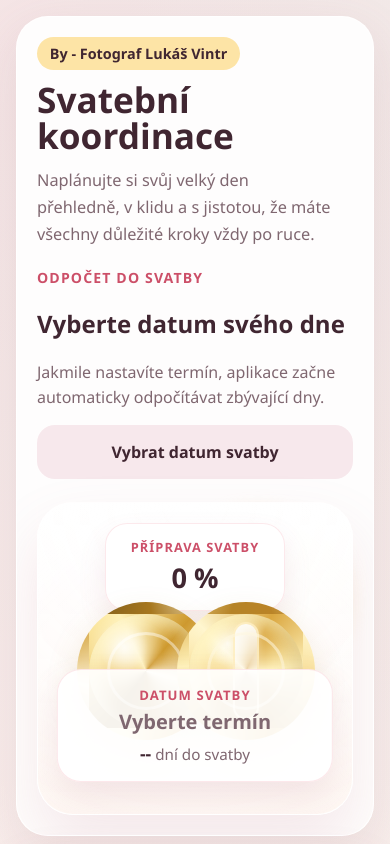
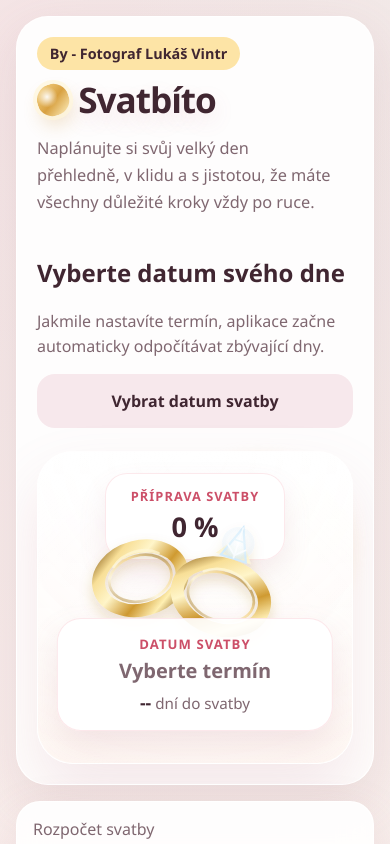
Before and after one commit to vintr98lukas-max/svatebni-checklist, a plain HTML site: page index.html in a window 390 px wide. Shown: the top 844 px of the page. Drawn offline with Linux system fonts and the light colour scheme.

Commit message:
Add files via upload

```diff
--- a/app.js
+++ b/app.js
@@ -56,6 +56,7 @@ const els = {
   addTaskSection: document.querySelector("#addTaskSection"),
   taskItemTemplate: document.querySelector("#taskItemTemplate"),
   weddingDateInput: document.querySelector("#weddingDateInput"),
+  weddingDatePicker: document.querySelector("#weddingDatePicker"),
   weddingDateDisplay: document.querySelector("#weddingDateDisplay"),
   countdownHeadline: document.querySelector("#countdownHeadline"),
   countdownText: document.querySelector("#countdownText"),
@@ -310,6 +311,7 @@ function renderCountdown() {
     els.countdownDays.textContent = "--";
     els.weddingDateDisplay.textContent = "Vyberte termín";
     els.weddingDateDisplay.dataset.empty = "true";
+    els.weddingDatePicker.hidden = false;
     return;
   }
 
@@ -327,6 +329,7 @@ function renderCountdown() {
 
   els.weddingDateDisplay.textContent = formattedDate;
   els.weddingDateDisplay.dataset.empty = "false";
+  els.weddingDatePicker.hidden = true;
 
   if (diffDays > 0) {
     els.countdownHeadline.textContent = `Do svatby zbývá ${formatUnit(diffDays, "den", "dny", "dní")}`;
--- a/index.html
+++ b/index.html
@@ -6,28 +6,27 @@
   <meta name="theme-color" content="#e7657a">
   <meta name="apple-mobile-web-app-capable" content="yes">
   <meta name="apple-mobile-web-app-status-bar-style" content="default">
-  <meta name="apple-mobile-web-app-title" content="Svatební koordinace">
-  <meta name="description" content="Elegantní svatební koordinace pro plánování úkolů, termínu a rozpočtu.">
+  <meta name="apple-mobile-web-app-title" content="Svatbíto">
+  <meta name="description" content="Svatbíto pro plánování svatby, termínu a rozpočtu v elegantním přehledu.">
   <link rel="manifest" href="./manifest.json">
   <link rel="apple-touch-icon" href="./icons/icon-180.png">
   <link rel="icon" type="image/png" sizes="192x192" href="./icons/icon-192.png">
   <link rel="stylesheet" href="./styles.css">
-  <title>Svatební koordinace</title>
+  <title>Svatbíto</title>
 </head>
 <body>
   <div class="app-shell">
     <header class="hero">
       <div class="hero__content">
         <p class="eyebrow">By - Fotograf Lukáš Vintr</p>
-        <h1>Svatební koordinace</h1>
+        <h1 class="brand-mark">Svatbíto</h1>
         <p class="hero__text">Naplánujte si svůj velký den přehledně, v&nbsp;klidu a&nbsp;s&nbsp;jistotou, že máte všechny důležité kroky vždy&nbsp;po&nbsp;ruce.</p>
         <div class="hero-tools">
           <div class="hero-tools__copy">
-            <p class="countdown-card__label">Odpočet do svatby</p>
             <h2 id="countdownHeadline">Vyberte datum svého dne</h2>
             <p id="countdownText">Jakmile nastavíte termín, aplikace začne automaticky odpočítávat zbývající dny.</p>
           </div>
-          <label class="button button--secondary countdown-picker" for="weddingDateInput">
+          <label class="button button--secondary countdown-picker" id="weddingDatePicker" for="weddingDateInput">
             <span>Vybrat datum svatby</span>
             <input id="weddingDateInput" type="date">
           </label>
@@ -42,8 +41,52 @@
               <span class="prep-badge__label">Příprava svatby</span>
               <strong id="overallProgress">0 %</strong>
             </div>
-            <div class="ring ring--left"></div>
-            <div class="ring ring--right"></div>
+            <svg class="rings-illustration" viewBox="0 0 420 320" role="presentation" aria-hidden="true">
+              <defs>
+                <linearGradient id="goldOuter" x1="0%" y1="0%" x2="100%" y2="100%">
+                  <stop offset="0%" stop-color="#8f6620"/>
+                  <stop offset="18%" stop-color="#f8df97"/>
+                  <stop offset="38%" stop-color="#fff5c9"/>
+                  <stop offset="62%" stop-color="#cf9a31"/>
+                  <stop offset="82%" stop-color="#fff0b3"/>
+                  <stop offset="100%" stop-color="#8e631c"/>
+                </linearGradient>
+                <linearGradient id="goldInner" x1="100%" y1="0%" x2="0%" y2="100%">
+                  <stop offset="0%" stop-color="#7a5315"/>
+                  <stop offset="30%" stop-color="#f3cf77"/>
+                  <stop offset="65%" stop-color="#fff7d5"/>
+                  <stop offset="100%" stop-color="#9c6e1d"/>
+                </linearGradient>
+                <radialGradient id="diamondGlow" cx="50%" cy="48%" r="60%">
+                  <stop offset="0%" stop-color="#ffffff" stop-opacity="0.95"/>
+                  <stop offset="55%" stop-color="#f2faff" stop-opacity="0.8"/>
+                  <stop offset="100%" stop-color="#b7d9ef" stop-opacity="0.15"/>
+                </radialGradient>
+                <filter id="softShadow" x="-20%" y="-20%" width="140%" height="160%">
+                  <feDropShadow dx="0" dy="12" stdDeviation="12" flood-color="#a77826" flood-opacity="0.22"/>
+                </filter>
+              </defs>
+              <g filter="url(#softShadow)">
+                <g transform="translate(110 120) rotate(-15)">
+                  <ellipse rx="78" ry="58" fill="none" stroke="url(#goldOuter)" stroke-width="24"/>
+                  <ellipse rx="58" ry="42" fill="none" stroke="url(#goldInner)" stroke-width="5" opacity="0.65"/>
+                  <path d="M -42 -33 C -20 -54, 21 -56, 44 -36" fill="none" stroke="#fff8d9" stroke-width="5" stroke-linecap="round" opacity="0.7"/>
+                </g>
+                <g transform="translate(258 154) rotate(18)">
+                  <ellipse rx="82" ry="60" fill="none" stroke="url(#goldOuter)" stroke-width="24"/>
+                  <ellipse rx="62" ry="44" fill="none" stroke="url(#goldInner)" stroke-width="5" opacity="0.7"/>
+                  <path d="M -44 -35 C -17 -57, 24 -54, 47 -31" fill="none" stroke="#fff8d9" stroke-width="5" stroke-linecap="round" opacity="0.75"/>
+                  <g transform="translate(0 -92)">
+                    <path d="M -34 18 L -18 -4 L 18 -4 L 34 18" fill="#fdf5d3" opacity="0.9"/>
+                    <path d="M -24 18 L 0 -42 L 24 18 Z" fill="url(#diamondGlow)" stroke="#d4ecfb" stroke-width="4"/>
+                    <path d="M -18 -4 L 0 12 L 18 -4" fill="none" stroke="#ffffff" stroke-width="3" opacity="0.95"/>
+                    <path d="M 0 -42 L 0 18" fill="none" stroke="#ffffff" stroke-width="3" opacity="0.95"/>
+                    <path d="M -11 -16 L 11 -16" fill="none" stroke="#d8f0fb" stroke-width="3" opacity="0.9"/>
+                    <circle cx="0" cy="-11" r="30" fill="url(#diamondGlow)" opacity="0.45"/>
+                  </g>
+                </g>
+              </g>
+            </svg>
             <div class="date-plaque">
               <span class="date-plaque__label">Datum svatby</span>
               <strong class="date-plaque__value" id="weddingDateDisplay">Vyberte termín</strong>
--- a/service-worker.js
+++ b/service-worker.js
@@ -1,4 +1,4 @@
-const CACHE_NAME = "svatebni-koordinace-pwa-v3";
+const CACHE_NAME = "svatbito-pwa-v4";
 const ASSETS = [
   "./",
   "./index.html",
--- a/styles.css
+++ b/styles.css
@@ -71,6 +71,28 @@ button, input, textarea, select { font: inherit; }
   line-height: 1;
 }
 
+.brand-mark {
+  display: inline-flex;
+  align-items: center;
+  gap: 0.6rem;
+  letter-spacing: -0.03em;
+  text-shadow: 0 8px 22px rgba(192, 92, 115, 0.14);
+}
+
+.brand-mark::before {
+  content: "";
+  width: 0.9em;
+  height: 0.9em;
+  border-radius: 50% 50% 48% 48%;
+  background:
+    radial-gradient(circle at 35% 35%, rgba(255,255,255,0.92), rgba(255,255,255,0) 36%),
+    linear-gradient(145deg, #f8d88d, #d8a141 52%, #fff1c2);
+  box-shadow:
+    0 0 0 4px rgba(255, 246, 219, 0.68),
+    0 10px 18px rgba(202, 141, 55, 0.24);
+  transform: rotate(-18deg);
+}
+
 .hero__text {
   margin: 0.9rem 0 0;
   color: var(--muted);
@@ -87,17 +109,8 @@ button, input, textarea, select { font: inherit; }
   align-items: end;
 }
 
-.countdown-card__label {
+.countdown-card__copy h2 {
   margin: 0;
-  color: var(--primary-strong);
-  font-size: 0.88rem;
-  font-weight: 800;
-  letter-spacing: 0.08em;
-  text-transform: uppercase;
-}
-
-.countdown-card__copy h2 {
-  margin: 0.35rem 0 0;
   font-size: clamp(1.35rem, 4vw, 2rem);
 }
 
@@ -119,6 +132,10 @@ button, input, textarea, select { font: inherit; }
   align-items: center;
   justify-content: center;
   overflow: hidden;
+}
+
+.countdown-picker[hidden] {
+  display: none;
 }
 
 .countdown-picker input {
@@ -223,62 +240,11 @@ button, input, textarea, select { font: inherit; }
   font-size: clamp(1.7rem, 5vw, 2.4rem);
 }
 
-.ring {
+.rings-illustration {
   position: absolute;
-  top: 6.2rem;
-  width: 138px;
-  height: 138px;
-  border-radius: 50%;
-  border: 12px solid transparent;
-  box-shadow:
-    inset -10px -10px 18px rgba(141, 100, 28, 0.18),
-    inset 10px 10px 16px rgba(255, 244, 194, 0.82),
-    0 14px 32px rgba(177, 136, 56, 0.18);
-}
-
-.ring::before,
-.ring::after {
-  content: "";
-  position: absolute;
-  inset: -12px;
-  border-radius: 50%;
-}
-
-.ring--left {
-  left: calc(50% - 118px);
-  background:
-    radial-gradient(circle at 30% 28%, rgba(255,255,255,0.82), rgba(255,255,255,0) 22%),
-    conic-gradient(from 215deg, #8d661c 0deg, #f3d47f 55deg, #fff0b3 120deg, #cf9a2f 185deg, #fff6d7 250deg, #a7771e 320deg, #8d661c 360deg);
-}
-
-.ring--left::before {
-  background: radial-gradient(circle at 35% 35%, rgba(255,255,255,0.55), rgba(255,255,255,0) 30%);
-}
-
-.ring--left::after {
-  inset: 18px;
-  border: 3px solid rgba(255, 255, 255, 0.45);
-}
-
-.ring--right {
-  left: calc(50% - 18px);
-  background:
-    radial-gradient(circle at 34% 26%, rgba(255,255,255,0.88), rgba(255,255,255,0) 20%),
-    conic-gradient(from 195deg, #b58327 0deg, #f8dd92 65deg, #fff6cf 120deg, #daa63f 190deg, #fff3bc 250deg, #ba8427 320deg, #b58327 360deg);
-}
-
-.ring--right::before {
-  inset: 10px 46px 10px 46px;
-  border-radius: 16px;
-  background: linear-gradient(180deg, rgba(255,255,255,0.9), rgba(255,255,255,0.18));
-  box-shadow:
-    0 0 0 2px rgba(255, 240, 196, 0.82),
-    0 0 12px rgba(255, 247, 215, 0.95);
-}
-
-.ring--right::after {
-  inset: 18px;
-  border: 3px solid rgba(255, 248, 224, 0.55);
+  inset: 3.8rem 1.2rem 4.8rem 1.2rem;
+  width: calc(100% - 2.4rem);
+  height: calc(100% - 8.6rem);
 }
 
 .date-plaque {
@@ -537,7 +503,4 @@ textarea {
   .content { grid-template-columns: minmax(0, 1.2fr) minmax(320px, 0.8fr); align-items: start; }
   .task-section, .detail-card, .controls, .hero { padding: 1.25rem; }
   .hero__art { min-height: 380px; }
-  .ring { width: 154px; height: 154px; }
-  .ring--left { left: calc(50% - 134px); }
-  .ring--right { left: calc(50% - 14px); }
 }
```
Also changed, not shown: offline.html (+3 -3 lines), manifest.json.
